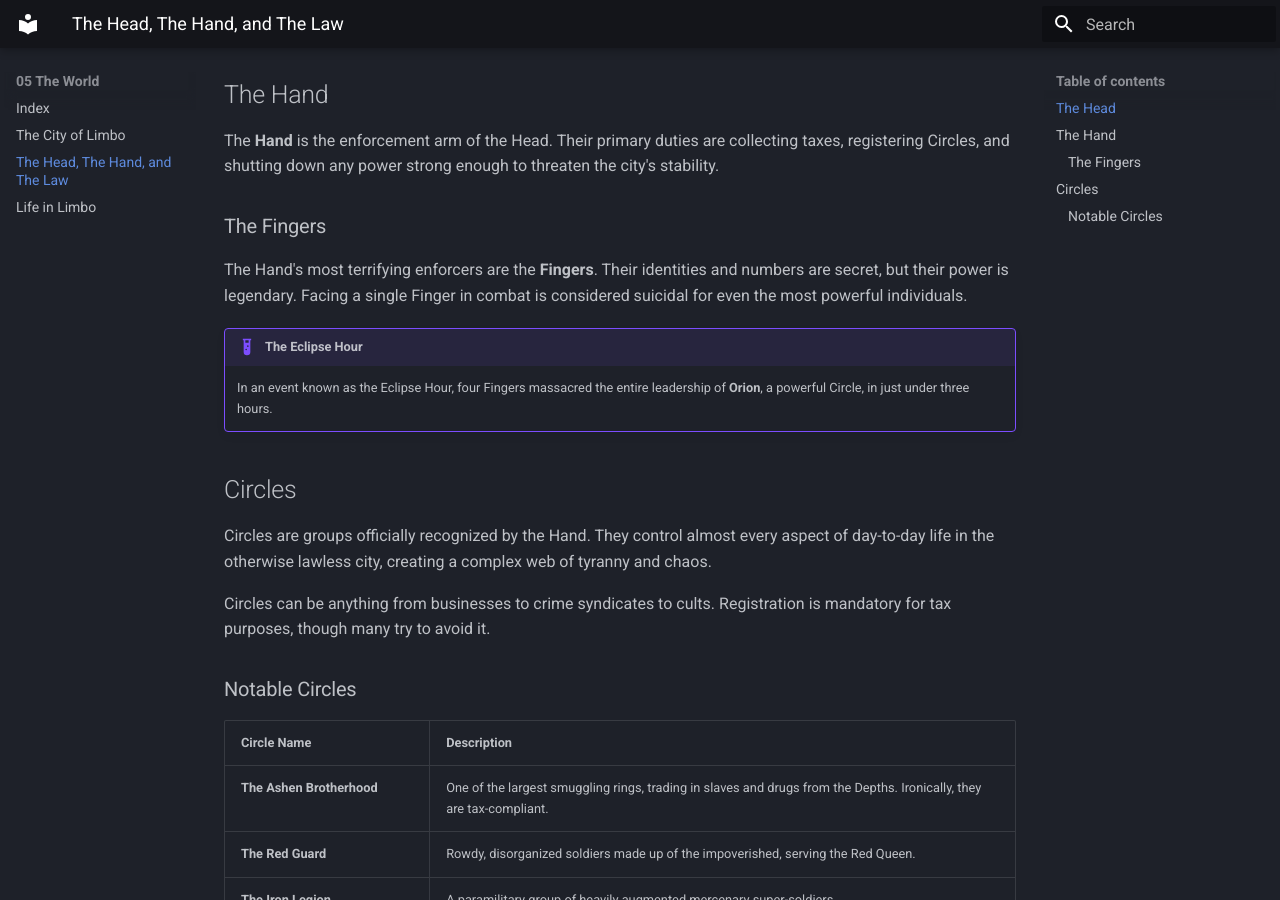
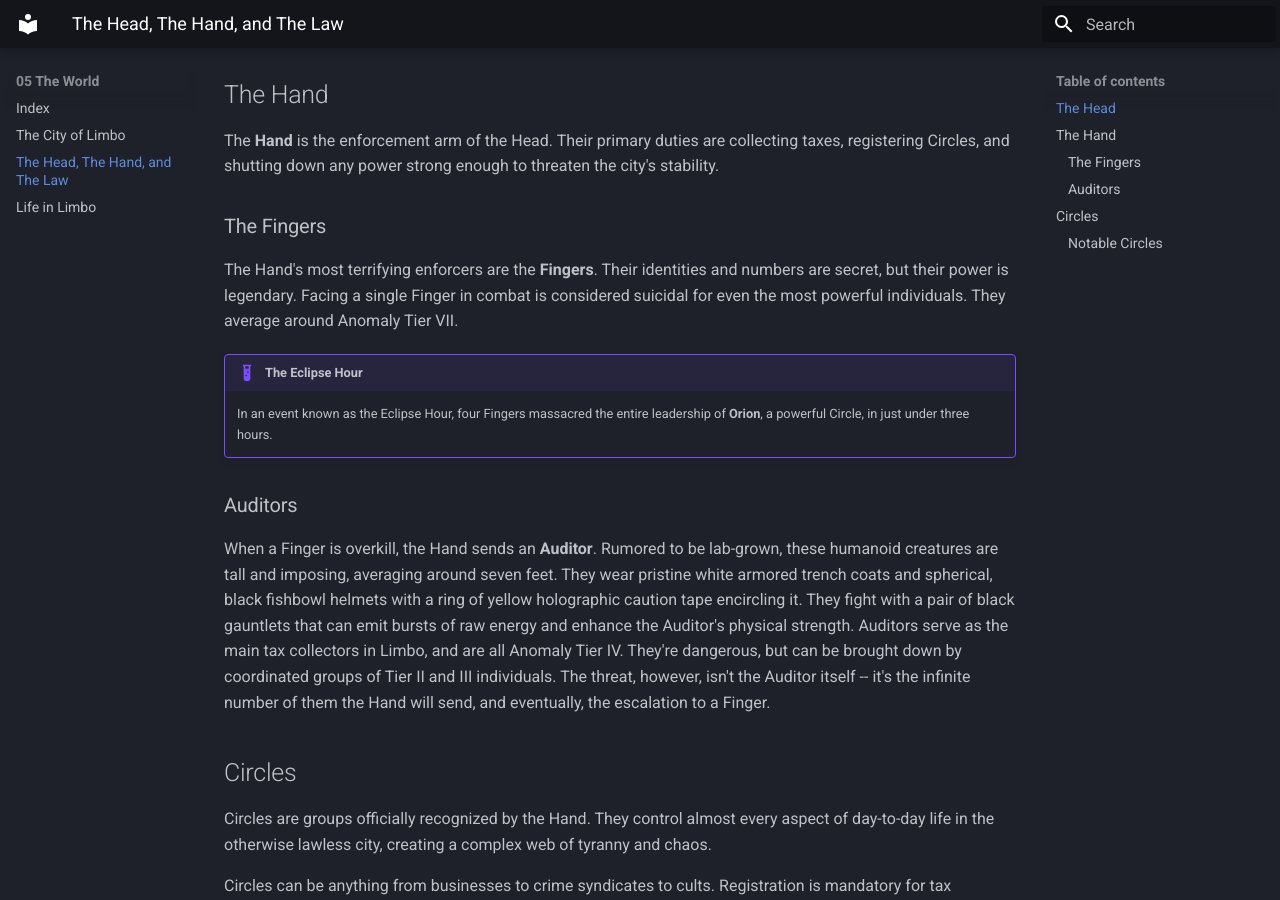
Before and after one commit to Bonfou/LimboRPG, an MkDocs documentation site: the page built from docs/05_The_World/05.2_The_Hand.md, in a window 1280 px wide and 900 px high, scrolled down 516 px. Built offline with MkDocs 1.6.1 and Material for MkDocs 9.7.7, drawn with Linux system fonts in a browser that asks for light colours.

Commit message:
Adjust formatting, add lore

```diff
--- a/docs/05_The_World/05.2_The_Hand.md
+++ b/docs/05_The_World/05.2_The_Hand.md
@@ -9,21 +9,19 @@ Limbo is controlled by the **Head**, a mysterious council of an estimated 5 to 1
     1.  Pay your taxes.
     2.  Don't interfere with the operations of the Head, Heart, or Hand.
     3.  **Never** use dimensional Artifice within the City.
-
 ## The Hand
 The **Hand** is the enforcement arm of the Head. Their primary duties are collecting taxes, registering Circles, and shutting down any power strong enough to threaten the city's stability.
-
 ### The Fingers
-The Hand's most terrifying enforcers are the **Fingers**. Their identities and numbers are secret, but their power is legendary. Facing a single Finger in combat is considered suicidal for even the most powerful individuals.
+The Hand's most terrifying enforcers are the **Fingers**. Their identities and numbers are secret, but their power is legendary. Facing a single Finger in combat is considered suicidal for even the most powerful individuals. They average around Anomaly Tier VII.
 
 !!! example "The Eclipse Hour"
     In an event known as the Eclipse Hour, four Fingers massacred the entire leadership of **Orion**, a powerful Circle, in just under three hours.
-
+### Auditors
+When a Finger is overkill, the Hand sends an **Auditor**. Rumored to be lab-grown, these humanoid creatures are tall and imposing, averaging around seven feet. They wear pristine white armored trench coats and spherical, black fishbowl helmets with a ring of yellow holographic caution tape encircling it. They fight with a pair of black gauntlets that can emit bursts of raw energy and enhance the Auditor's physical strength. Auditors serve as the main tax collectors in Limbo, and are all Anomaly Tier IV. They're dangerous, but can be brought down by coordinated groups of Tier II and III individuals. The threat, however, isn't the Auditor itself -- it's the infinite number of them the Hand will send, and eventually, the escalation to a Finger.
 ## Circles
 Circles are groups officially recognized by the Hand. They control almost every aspect of day-to-day life in the otherwise lawless city, creating a complex web of tyranny and chaos.
 
 Circles can be anything from businesses to crime syndicates to cults. Registration is mandatory for tax purposes, though many try to avoid it.
-
 ### Notable Circles
 
 | Circle Name                             | Description                                                                                                            |
```
Also changed, not shown: docs/05_The_World/05.1_The_City.md (+2 -9 lines).
